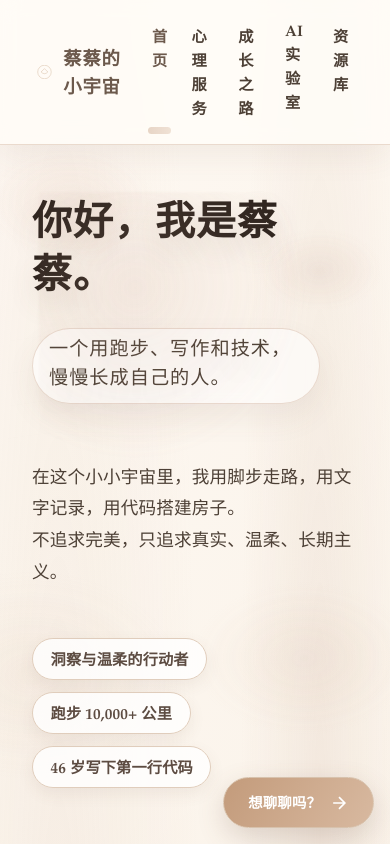
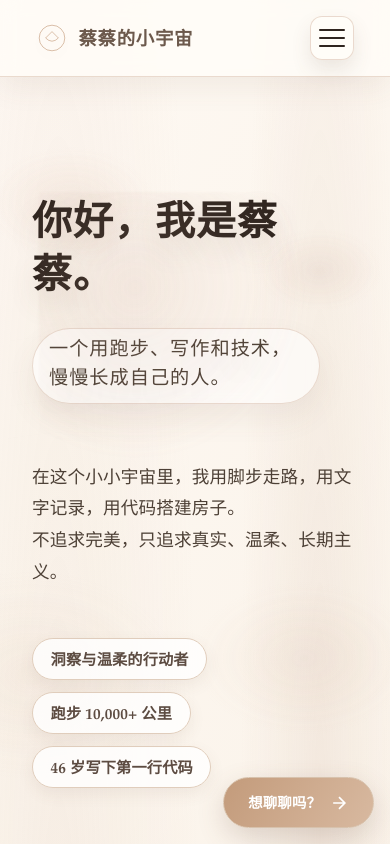
Before and after one commit to caisuqing666/brand-next, a Next.js app: page /brand in a window 390 px wide. Shown: the top 844 px of the page. Built offline with nearby package versions, Linux system fonts and the light colour scheme.

Commit message:
优化移动端导航与样式

```diff
--- a/app/brand.css
+++ b/app/brand.css
@@ -121,6 +121,58 @@
   gap: 2rem;
 }
 
+.mobile-menu-toggle {
+  display: none;
+  flex-direction: column;
+  gap: 6px;
+  width: 44px;
+  height: 44px;
+  border-radius: 12px;
+  border: 1px solid var(--color-border);
+  background: rgba(255, 253, 248, 0.8);
+  align-items: center;
+  justify-content: center;
+  padding: 8px;
+  box-shadow: 0 10px 20px rgba(108, 82, 64, 0.12);
+  cursor: pointer;
+}
+
+.mobile-menu-toggle span {
+  display: block;
+  width: 100%;
+  height: 2px;
+  background: var(--color-text-primary);
+  border-radius: 999px;
+}
+
+.mobile-menu {
+  display: none;
+}
+
+.mobile-menu.open {
+  display: flex;
+  flex-direction: column;
+  gap: 0.25rem;
+  padding: 0.75rem 1.25rem 1rem;
+  background: rgba(255, 253, 248, 0.95);
+  border-top: 1px solid var(--color-border);
+  box-shadow: 0 12px 20px rgba(108, 82, 64, 0.1);
+}
+
+.mobile-link {
+  padding: 0.75rem 0.35rem;
+  color: var(--color-text-secondary);
+  text-decoration: none;
+  font-weight: 700;
+  border-radius: 10px;
+  transition: background 0.2s ease, color 0.2s ease;
+}
+
+.mobile-link:hover {
+  background: rgba(195, 155, 135, 0.12);
+  color: var(--color-ink-soft);
+}
+
 .nav-link {
   color: var(--color-text-secondary);
   text-decoration: none;
@@ -1956,8 +2008,15 @@ html {
   }
 
   .nav-links {
-    gap: 1rem;
-    font-size: 0.85rem;
+    display: none;
+  }
+
+  .mobile-menu-toggle {
+    display: flex;
+  }
+
+  .mobile-menu {
+    display: none;
   }
 
   .floating-booking-btn {
--- a/app/brand/page.tsx
+++ b/app/brand/page.tsx
@@ -6,6 +6,7 @@ import './brand.css';
 
 export default function BrandHome() {
   const [scrolled, setScrolled] = useState(false);
+  const [menuOpen, setMenuOpen] = useState(false);
 
   useEffect(() => {
     const handleScroll = () => {
@@ -14,6 +15,8 @@ export default function BrandHome() {
     window.addEventListener('scroll', handleScroll);
     return () => window.removeEventListener('scroll', handleScroll);
   }, []);
+
+  const closeMenu = () => setMenuOpen(false);
 
   return (
     <div className="brand-container">
@@ -28,6 +31,16 @@ export default function BrandHome() {
             </svg>
             <span>蔡蔡的小宇宙</span>
           </div>
+          <button
+            className="mobile-menu-toggle"
+            aria-label="展开导航"
+            aria-expanded={menuOpen}
+            onClick={() => setMenuOpen((open) => !open)}
+          >
+            <span />
+            <span />
+            <span />
+          </button>
           <div className="nav-links">
             <Link href="/brand" className="nav-link active">首页</Link>
             <Link href="/brand/psychology" className="nav-link">心理服务</Link>
@@ -35,6 +48,13 @@ export default function BrandHome() {
             <Link href="/brand/ai-lab" className="nav-link">AI实验室</Link>
             <Link href="/brand/resources" className="nav-link">资源库</Link>
           </div>
+        </div>
+        <div className={`mobile-menu ${menuOpen ? 'open' : ''}`}>
+          <Link href="/brand" className="mobile-link" onClick={closeMenu}>首页</Link>
+          <Link href="/brand/psychology" className="mobile-link" onClick={closeMenu}>心理服务</Link>
+          <Link href="/brand/growth" className="mobile-link" onClick={closeMenu}>成长之路</Link>
+          <Link href="/brand/ai-lab" className="mobile-link" onClick={closeMenu}>AI实验室</Link>
+          <Link href="/brand/resources" className="mobile-link" onClick={closeMenu}>资源库</Link>
         </div>
       </nav>
 
```
